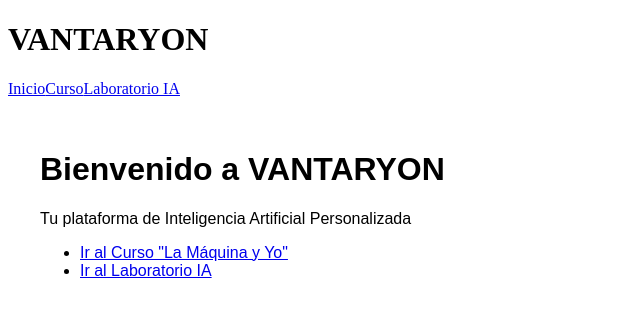
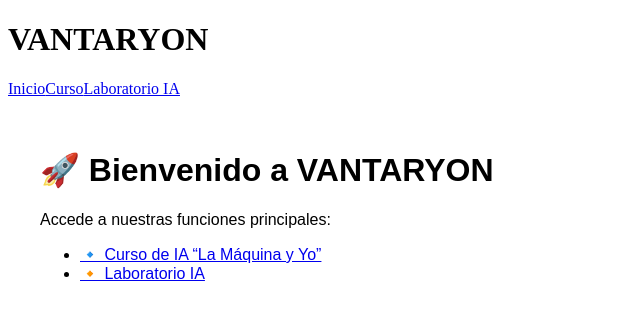
Before and after one commit to Amauris29/vantaryon-platform, a Next.js app: page / in a window 1280 px wide. Shown: the top 320 px of the page, without its empty margins (0-640 px from the left). Built offline with nearby package versions, Linux system fonts and the light colour scheme.

Commit message:
Actualizar página principal con acceso a Curso y Laboratorio

```diff
--- a/app/page.tsx
+++ b/app/page.tsx
@@ -1,11 +1,11 @@
 export default function Home() {
   return (
     <main style={{ padding: '2rem', fontFamily: 'Arial' }}>
-      <h1>Bienvenido a VANTARYON</h1>
-      <p>Tu plataforma de Inteligencia Artificial Personalizada</p>
+      <h1 style={{ fontSize: '2rem' }}>🚀 Bienvenido a VANTARYON</h1>
+      <p>Accede a nuestras funciones principales:</p>
       <ul>
-        <li><a href="/curso">Ir al Curso "La Máquina y Yo"</a></li>
-        <li><a href="/laboratorio">Ir al Laboratorio IA</a></li>
+        <li><a href='/curso'>🔹 Curso de IA “La Máquina y Yo”</a></li>
+        <li><a href='/laboratorio'>🔸 Laboratorio IA</a></li>
       </ul>
     </main>
   );
```
